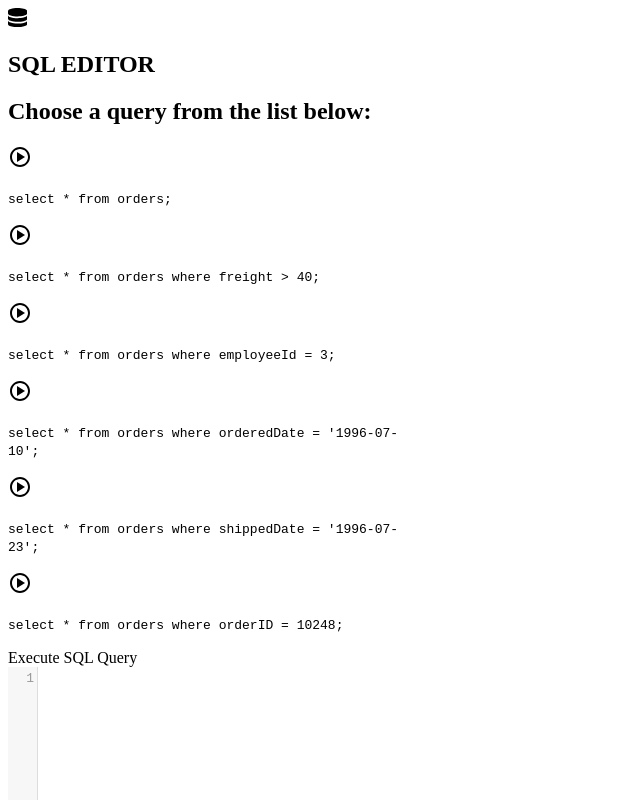
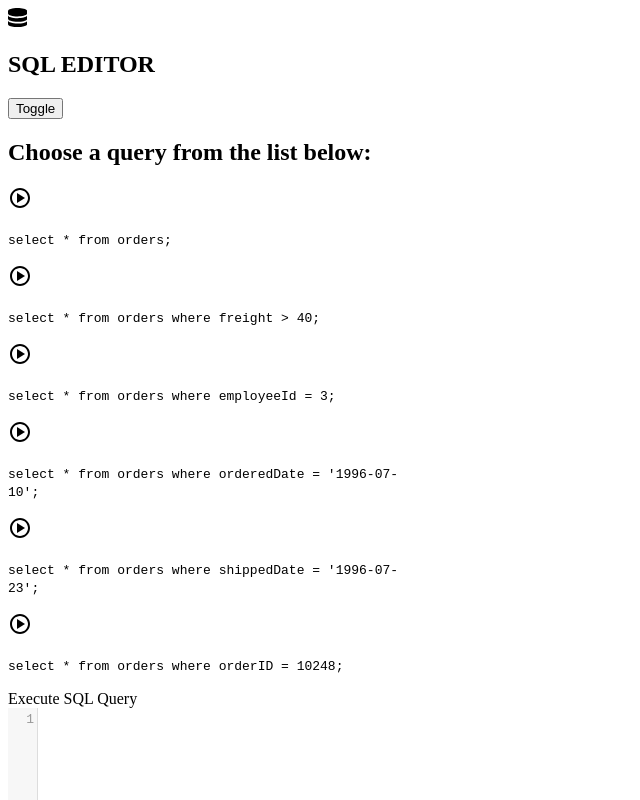
Before and after one commit to pandeymangg/sql-editor, a Next.js app: page / in a window 1280 px wide. Shown: the top 800 px of the page, without its empty margins (0-640 px from the left). Built offline with nearby package versions, Linux system fonts and the light colour scheme.

Commit message:
dark theme start

```diff
--- a/src/components/Header/index.jsx
+++ b/src/components/Header/index.jsx
@@ -1,4 +1,4 @@
-import React from "react";
+import React, { useEffect, useState } from "react";
 import { useAppContext } from "../../contexts/AppContext";
 import { RiArrowDropDownLine, RiArrowDropUpLine } from "react-icons/ri";
 import { ImDatabase } from "react-icons/im";
@@ -6,12 +6,31 @@ import classes from "./styles.module.css";
 
 const Header = () => {
   const { querySideBarCollapsed, setQuerySideBarCollapsed } = useAppContext();
+  const [theme, setTheme] = useState("light");
+
+  useEffect(() => {
+    if (theme === "light") {
+      document.documentElement.classList.remove("dark");
+      document.documentElement.classList.add("light");
+    } else {
+      document.documentElement.classList.add("dark");
+      document.documentElement.classList.remove("light");
+    }
+  }, [theme]);
+
   return (
     <nav className="border-b-2 border-gray-200 px-4 md:px-20 h-14 flex items-center mx-auto my-0 bg-white">
       <div className="nav-container w-full flex justify-between md:justify-center items-center">
         <div className="flex gap-2 items-center">
           <ImDatabase size={"1.2rem"} />
           <h1 className="text-xl md:text-3xl font-bold">SQL EDITOR</h1>
+          <button
+            onClick={() => {
+              theme === "light" ? setTheme("dark") : setTheme("light");
+            }}
+          >
+            Toggle
+          </button>
         </div>
 
         <div
--- a/src/components/Layout/MainQueryResult/index.jsx
+++ b/src/components/Layout/MainQueryResult/index.jsx
@@ -40,7 +40,7 @@ const MainQueryResult = ({
             <CodeMirror value={currentQuery} setValue={setCurrentQuery} />
             <div className="editor-controls flex gap-4">
               <button
-                className="bg-primary text-white font-bold uppercase text-xs md:text-sm px-3 py-2 md:px-6 md:py-3 rounded shadow hover:shadow-lg outline-none focus:outline-none"
+                className="bg-green-900 text-green-100 font-bold uppercase text-xs md:text-sm px-3 py-2 md:px-6 md:py-3 rounded shadow hover:shadow-lg outline-none focus:outline-none"
                 type="button"
                 onClick={() => handleQueriesChange()}
               >
--- a/src/components/Layout/QuerySidebar/index.jsx
+++ b/src/components/Layout/QuerySidebar/index.jsx
@@ -9,7 +9,7 @@ const QuerySidebar = ({ queries, setCurrentQuery }) => {
   return (
     <>
       <div
-        className={`${classes.sidebardesktop} query_sidebar md:sticky overflow-auto px-0 h-full top-0 bg-white flex flex-col border-r-2 border-gray-200`}
+        className={`${classes.sidebardesktop} query_sidebar md:sticky overflow-auto px-0 h-full top-0 bg-white dark:bg-black flex flex-col border-r-2 border-gray-200`}
       >
         <div className="query_sidebar_header w-full p-4 bg-gray-50">
           <h2 className="text-lg text-gray-900 font-semibold">
--- a/src/pages/index.js
+++ b/src/pages/index.js
@@ -4,7 +4,7 @@ import Home from "../components/Home";
 
 export default function HomePage() {
   return (
-    <Layout>
+    <Layout docTitle="SQL Editor" metaDescription="SQL Editor made for atlan">
       <Header />
       <Home />
     </Layout>
--- a/tailwind.config.js
+++ b/tailwind.config.js
@@ -4,7 +4,7 @@ module.exports = {
     "./src/pages/**/*.{js,ts,jsx,tsx}",
     "./src/components/**/*.{js,ts,jsx,tsx}",
   ],
-  darkMode: false, // or 'media' or 'class'
+  darkMode: "media", // or 'media' or 'class'
   theme: {
     extend: {
       colors: {
```
